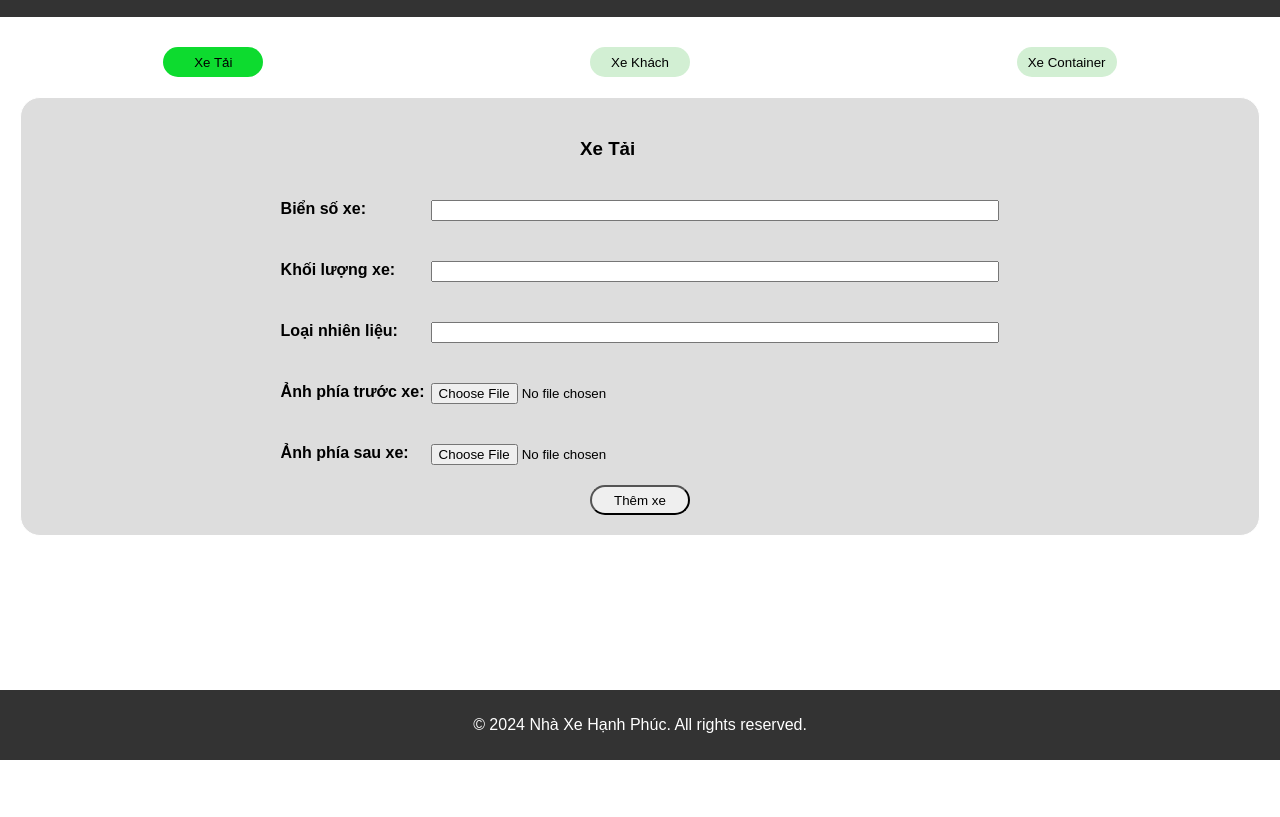
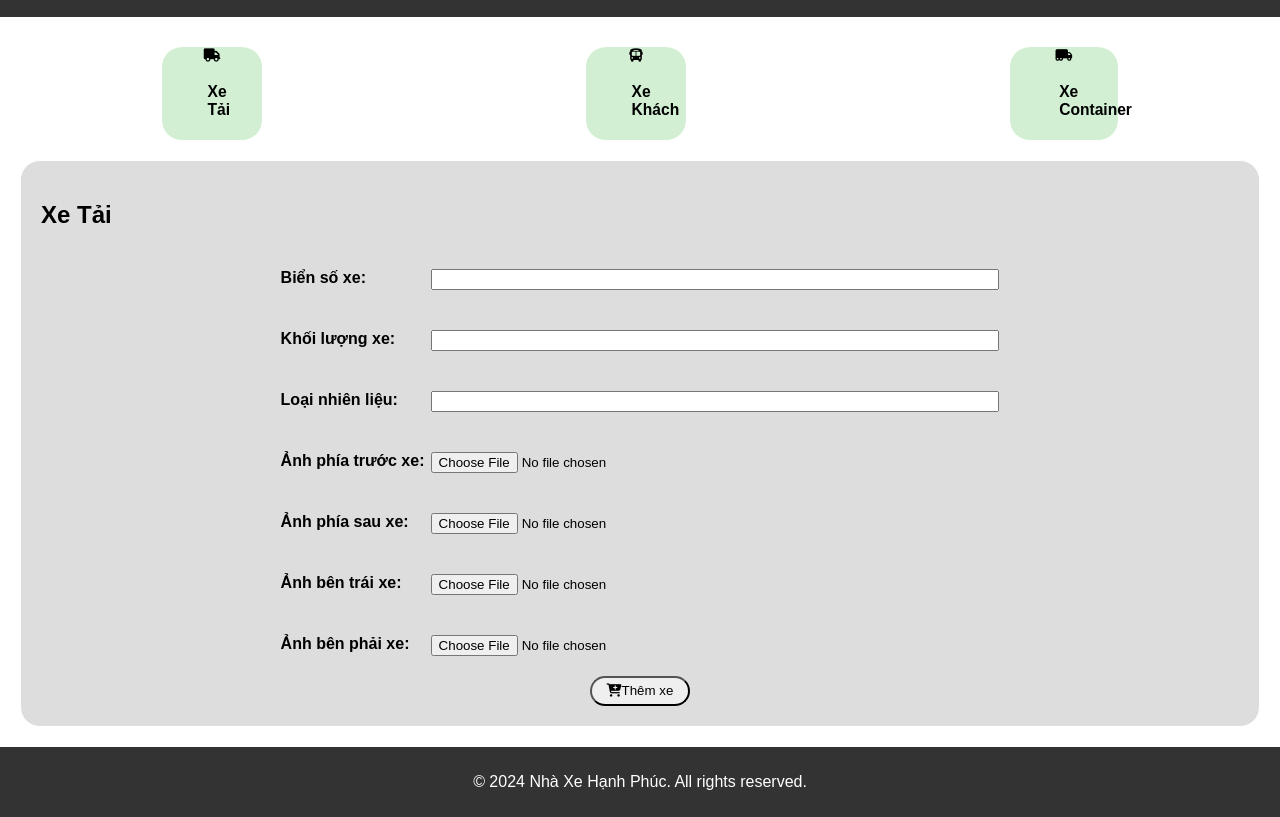
Before and after one commit to QuananhNguyen-04/Management-System, a website with bundled scripts: page FE/Vehicles/add_vehicle.html in a window 1280 px wide. Shown: the part 60-877 px from the top of the page. Before the commit the page ends 820 px from the top, so only its background shows below. Built offline with nearby package versions, Linux system fonts and the light colour scheme; no server answers.

Commit message:
Update add_vehicle.html

```diff
--- a/FE/Vehicles/add_vehicle.html
+++ b/FE/Vehicles/add_vehicle.html
@@ -5,6 +5,7 @@
     <meta charset="UTF-8">
     <title>Document</title>
     <link rel="stylesheet" href="add_vehicle.css">
+    <link rel="stylesheet" href="https://cdnjs.cloudflare.com/ajax/libs/font-awesome/6.5.1/css/all.min.css" integrity="sha512-DTOQO9RWCH3ppGqcWaEA1BIZOC6xxalwEsw9c2QQeAIftl+Vegovlnee1c9QX4TctnWMn13TZye+giMm8e2LwA==" crossorigin="anonymous" referrerpolicy="no-referrer" />
     <meta name="viewport" content="width=device-width, initial-scale=1.0">
     <script type="module" src="https://www.gstatic.com/firebasejs/10.10.0/firebase-app.js"></script>
     <script type="module" src="https://www.gstatic.com/firebasejs/10.10.0/firebase-firestore.js"></script>
@@ -24,13 +25,13 @@
         <h1>NHÀ XE HẠNH PHÚC</h1>
     </header>
     <div class="btn">
-        <button id="btn_Truck" class="Choose_BTN active" type="button">Xe Tải</button>
-        <button id="btn_Coach" class="Choose_BTN" type="button">Xe Khách</button>
-        <button id="btn_Container" class="Choose_BTN" type="button">Xe Container</button>
+        <button id="btn_Truck" class="Choose_BTN"><i class="fa-solid fa-truck"></i><h3>Xe Tải</h3></button>
+        <button id="btn_Coach" class="Choose_BTN"><i class="fa-solid fa-bus"></i><h3>Xe Khách</h3></button>
+        <button id="btn_Container" class="Choose_BTN"><i class="fa-solid fa-truck-moving"></i><h3>Xe Container</h3></button>
     </div>
     <div id="Truck" style="display: block;">
         <form class="Vehicle">
-            <h3>Xe Tải</h3>
+            <h2>Xe Tải</h2>
             <div class="Vehicle_item">
                 <label for="Control_Plate" class="label_">Biển số xe:</label>
                 <input type="text" class="input_" id="Control_Plate" name="Control_Plate" required>
@@ -56,7 +57,7 @@
                 <input type="file" class="input_" id="IMG_Vehicle2" name="IMG_Vehicle2" accept="image/*" required>
                 <br>
             </div>
-            <!-- <div class="Vehicle_item">
+            <div class="Vehicle_item">
                 <label for="IMG_Vehicle3" class="label_">Ảnh bên trái xe:</label>
                 <input type="file" class="input_" id="IMG_Vehicle3" name="IMG_Vehicle3" accept="image/*" required>
                 <br>
@@ -65,13 +66,14 @@
                 <label for="IMG_Vehicle4" class="label_">Ảnh bên phải xe:</label>
                 <input type="file" class="input_" id="IMG_Vehicle4" name="IMG_Vehicle4" accept="image/*" required>
                 <br>
-            </div> -->
-            <button id="submit_truck" class="submit_BTN" type="submit">Thêm xe</button>
+            </div>
+            <!-- <input id="telNo" name="telNo" type="tel" size="20" minlength="9" maxlength="14" placeholder="Nhập số điện thoại" required> -->
+            <button id="submit_truck" class="submit_BTN" type="submit"><i id="icon_add" class="fa-solid fa-cart-plus"></i>Thêm xe</button>
         </form>
     </div>
     <div id="Coach" style="display: none;">
         <form class="Vehicle">
-            <h3>Xe Khách</h3>
+            <h2>Xe Khách</h2>
             <div class="Vehicle_item">
                 <label for="Control_Plate" class="label_">Biển số xe:</label>
                 <input type="text" class="input_" id="Control_Plate" name="Control_Plate" required>
@@ -98,7 +100,7 @@
                 <input type="file" class="input_" id="IMG_Vehicle2" name="IMG_Vehicle2" accept="image/*" required>
                 <br>
             </div>
-            <!-- <div class="Vehicle_item">
+            <div class="Vehicle_item">
                 <label for="IMG_Vehicle3" class="label_">Ảnh bên trái xe:</label>
                 <input type="file" class="input_" id="IMG_Vehicle3" name="IMG_Vehicle3" accept="image/*" required>
                 <br>
@@ -107,13 +109,13 @@
                 <label for="IMG_Vehicle4" class="label_">Ảnh bên phải xe:</label>
                 <input type="file" class="input_" id="IMG_Vehicle4" name="IMG_Vehicle4" accept="image/*" required>
                 <br>
-            </div> -->
-            <button id="submit_coach" class="submit_BTN" type="submit">Thêm xe</button>
+            </div>
+            <button id="submit_coach" class="submit_BTN" type="submit"><i id="icon_add" class="fa-solid fa-cart-plus"></i>Thêm xe</button>
         </form>
     </div>
     <div id="Container" style="display: none;">
         <form class="Vehicle">
-            <h3>Xe Container</h3>
+            <h2>Xe Container</h2>
             <div class="Vehicle_item">
                 <label for="Control_Plate" class="label_">Biển số xe:</label>
                 <input type="text" class="input_" id="Control_Plate" name="Control_Plate" required>
@@ -149,7 +151,7 @@
                 <input type="file" class="input_" id="IMG_Vehicle2" name="IMG_Vehicle2" accept="image/*" required>
                 <br>
             </div>
-            <!-- <div class="Vehicle_item">
+            <div class="Vehicle_item">
                 <label for="IMG_Vehicle3" class="label_">Ảnh bên trái xe:</label>
                 <input type="file" class="input_" id="IMG_Vehicle3" name="IMG_Vehicle3" accept="image/*" required>
                 <br>
@@ -158,8 +160,8 @@
                 <label for="IMG_Vehicle4" class="label_">Ảnh bên phải xe:</label>
                 <input type="file" class="input_" id="IMG_Vehicle4" name="IMG_Vehicle4" accept="image/*" required>
                 <br>
-            </div> -->
-            <button id="submit_container" class="submit_BTN" type="submit">Thêm xe</button>
+            </div>
+            <button id="submit_container" class="submit_BTN" type="submit"><i id="icon_add" class="fa-solid fa-cart-plus"></i>Thêm xe</button>
         </form>
     </div>
     <footer>
```
